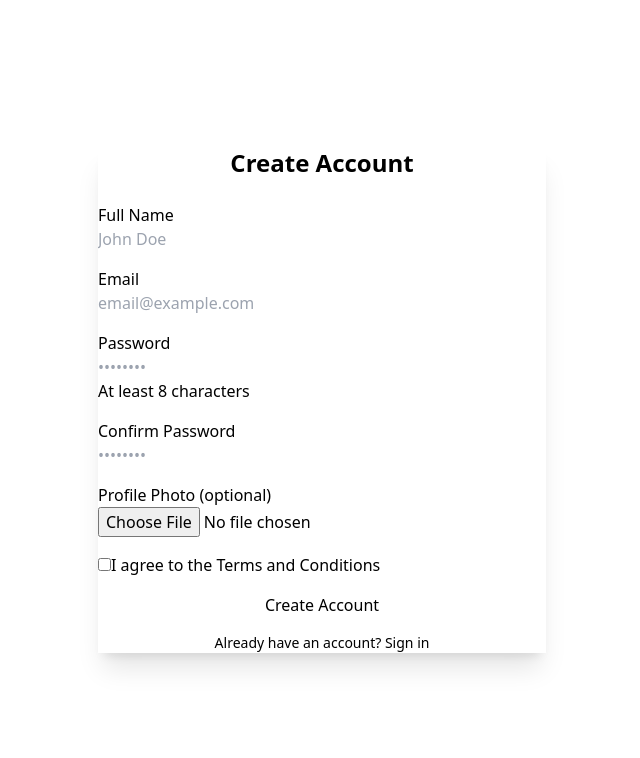
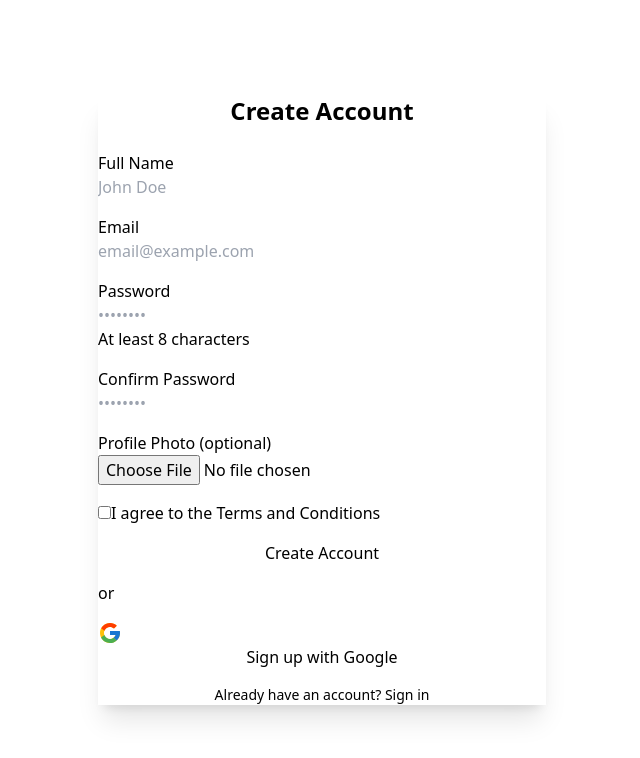
Before and after one commit to spicy-samson/spicy-monorepo, a Vue app in the folder packages/client/: page /register in a window 1280 px wide. Shown: the top 758 px of the page, without its empty margins (318-958 px from the left). Built offline with nearby package versions, Linux system fonts and the light colour scheme; no server answers.

Commit message:
feat: add Google authentication for login and registration, including UI updates and error handling

```diff
--- a/packages/client/src/views/LoginView.vue
+++ b/packages/client/src/views/LoginView.vue
@@ -1,7 +1,11 @@
 <script setup lang="ts">
 import { ref } from "vue";
 import { useRouter } from "vue-router";
-import { signInWithEmailAndPassword } from "firebase/auth";
+import {
+  signInWithEmailAndPassword,
+  GoogleAuthProvider,
+  signInWithPopup,
+} from "firebase/auth";
 import { auth } from "../lib/firebase";
 
 const router = useRouter();
@@ -21,6 +25,19 @@
       loginForm.value.email,
       loginForm.value.password
     );
+    router.push("/home");
+  } catch (error: any) {
+    errorMessage.value = error.message;
+  } finally {
+    isLoading.value = false;
+  }
+}
+
+async function handleGoogleLogin() {
+  try {
+    isLoading.value = true;
+    const provider = new GoogleAuthProvider();
+    await signInWithPopup(auth, provider);
     router.push("/home");
   } catch (error: any) {
     errorMessage.value = error.message;
@@ -107,7 +124,12 @@
 
           <!-- Social Login Buttons -->
           <div class="space-y-2">
-            <button type="button" class="btn btn-outline w-full gap-2">
+            <button
+              type="button"
+              class="btn btn-outline w-full gap-2"
+              :disabled="isLoading"
+              @click="handleGoogleLogin"
+            >
               <svg
                 xmlns="http://www.w3.org/2000/svg"
                 class="h-6 w-6"
--- a/packages/client/src/views/RegisterView.vue
+++ b/packages/client/src/views/RegisterView.vue
@@ -2,7 +2,12 @@
 import { ref, computed } from "vue";
 import { useRouter } from "vue-router";
 import { auth } from "../lib/firebase";
-import { createUserWithEmailAndPassword, updateProfile } from "firebase/auth";
+import {
+  createUserWithEmailAndPassword,
+  updateProfile,
+  GoogleAuthProvider,
+  signInWithPopup,
+} from "firebase/auth";
 import { db, storage } from "../lib/firebase";
 import { setDoc, doc } from "firebase/firestore";
 import {
@@ -82,6 +87,40 @@
       photoURL: photoURL || "",
       createdAt: new Date(),
     });
+
+    router.push("/home");
+  } catch (error: any) {
+    errorMessage.value = error.message;
+  } finally {
+    isLoading.value = false;
+  }
+}
+
+// --- Google Sign Up ---
+async function handleGoogleSignUp() {
+  try {
+    isLoading.value = true;
+    const provider = new GoogleAuthProvider();
+    const result = await signInWithPopup(auth, provider);
+
+    if (!result.user) {
+      errorMessage.value = "Google sign up failed. Please try again.";
+      return;
+    }
+
+    // Check if user doc exists, if not, create it
+    const userDocRef = doc(db, "users", result.user.uid);
+    await setDoc(
+      userDocRef,
+      {
+        uid: result.user.uid,
+        fullName: result.user.displayName || "",
+        email: result.user.email || "",
+        photoURL: result.user.photoURL || "",
+        createdAt: new Date(),
+      },
+      { merge: true }
+    );
 
     router.push("/home");
   } catch (error: any) {
@@ -233,6 +272,38 @@
             {{ isLoading ? "Creating account..." : "Create Account" }}
           </button>
 
+          <!-- Google Sign Up Button -->
+          <div class="divider">or</div>
+          <button
+            class="btn btn-outline btn-primary w-full"
+            :disabled="isLoading"
+            @click="handleGoogleSignUp"
+          >
+            <svg
+              xmlns="http://www.w3.org/2000/svg"
+              class="h-6 w-6"
+              viewBox="0 0 48 48"
+            >
+              <path
+                fill="#FFC107"
+                d="M43.611,20.083H42V20H24v8h11.303c-1.649,4.657-6.08,8-11.303,8c-6.627,0-12-5.373-12-12c0-6.627,5.373-12,12-12c3.059,0,5.842,1.154,7.961,3.039l5.657-5.657C34.046,6.053,29.268,4,24,4C12.955,4,4,12.955,4,24c0,11.045,8.955,20,20,20c11.045,0,20-8.955,20-20C44,22.659,43.862,21.35,43.611,20.083z"
+              />
+              <path
+                fill="#FF3D00"
+                d="M6.306,14.691l6.571,4.819C14.655,15.108,18.961,12,24,12c3.059,0,5.842,1.154,7.961,3.039l5.657-5.657C34.046,6.053,29.268,4,24,4C16.318,4,9.656,8.337,6.306,14.691z"
+              />
+              <path
+                fill="#4CAF50"
+                d="M24,44c5.166,0,9.86-1.977,13.409-5.192l-6.19-5.238C29.211,35.091,26.715,36,24,36c-5.202,0-9.619-3.317-11.283-7.946l-6.522,5.025C9.505,39.556,16.227,44,24,44z"
+              />
+              <path
+                fill="#1976D2"
+                d="M43.611,20.083H42V20H24v8h11.303c-0.792,2.237-2.231,4.166-4.087,5.571c0.001-0.001,0.002-0.001,0.003-0.002l6.19,5.238C36.971,39.205,44,34,44,24C44,22.659,43.862,21.35,43.611,20.083z"
+              />
+            </svg>
+            Sign up with Google
+          </button>
+
           <!-- Sign In Link -->
           <div class="text-center text-sm">
             <span class="text-base-content">Already have an account? </span>
```
